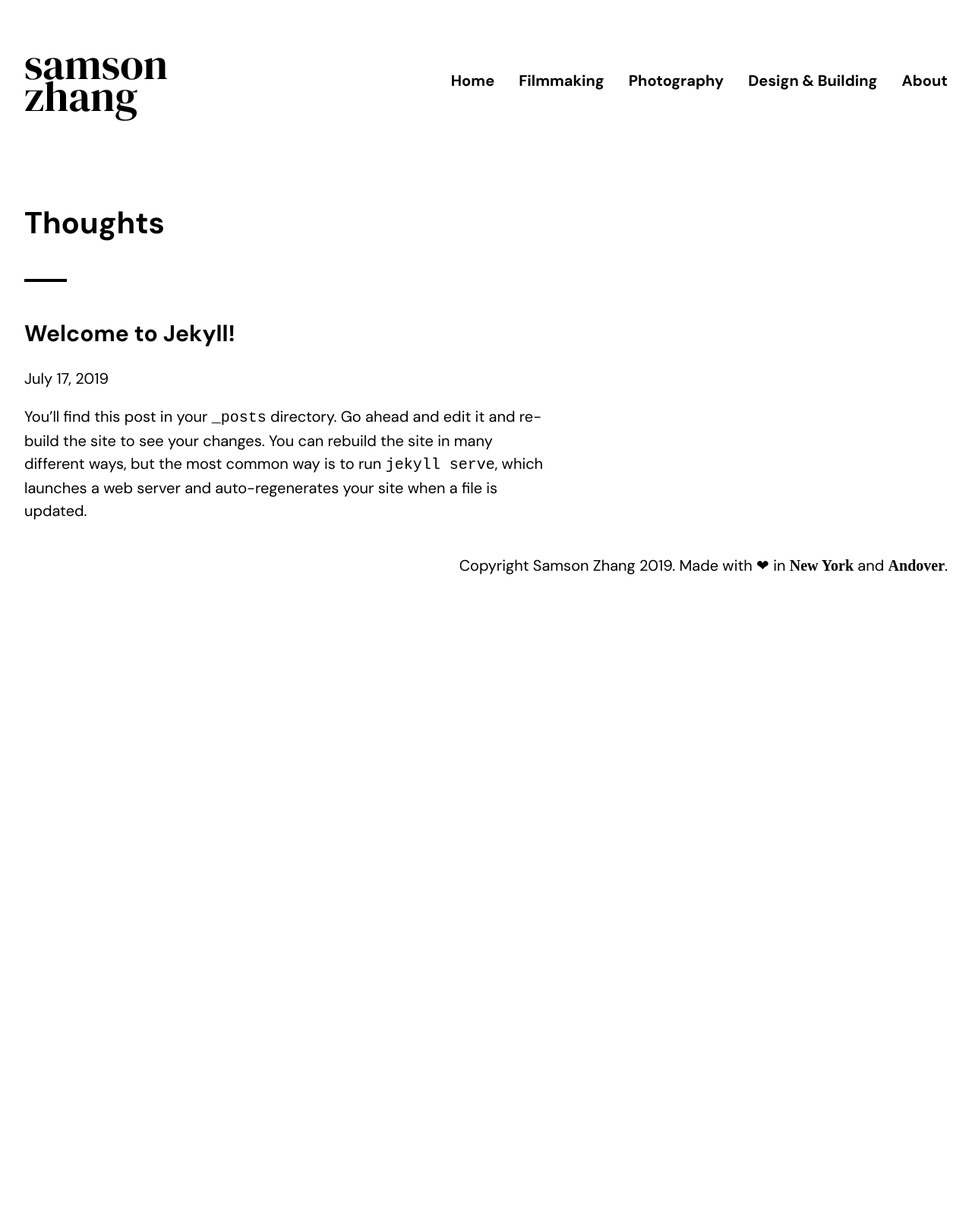
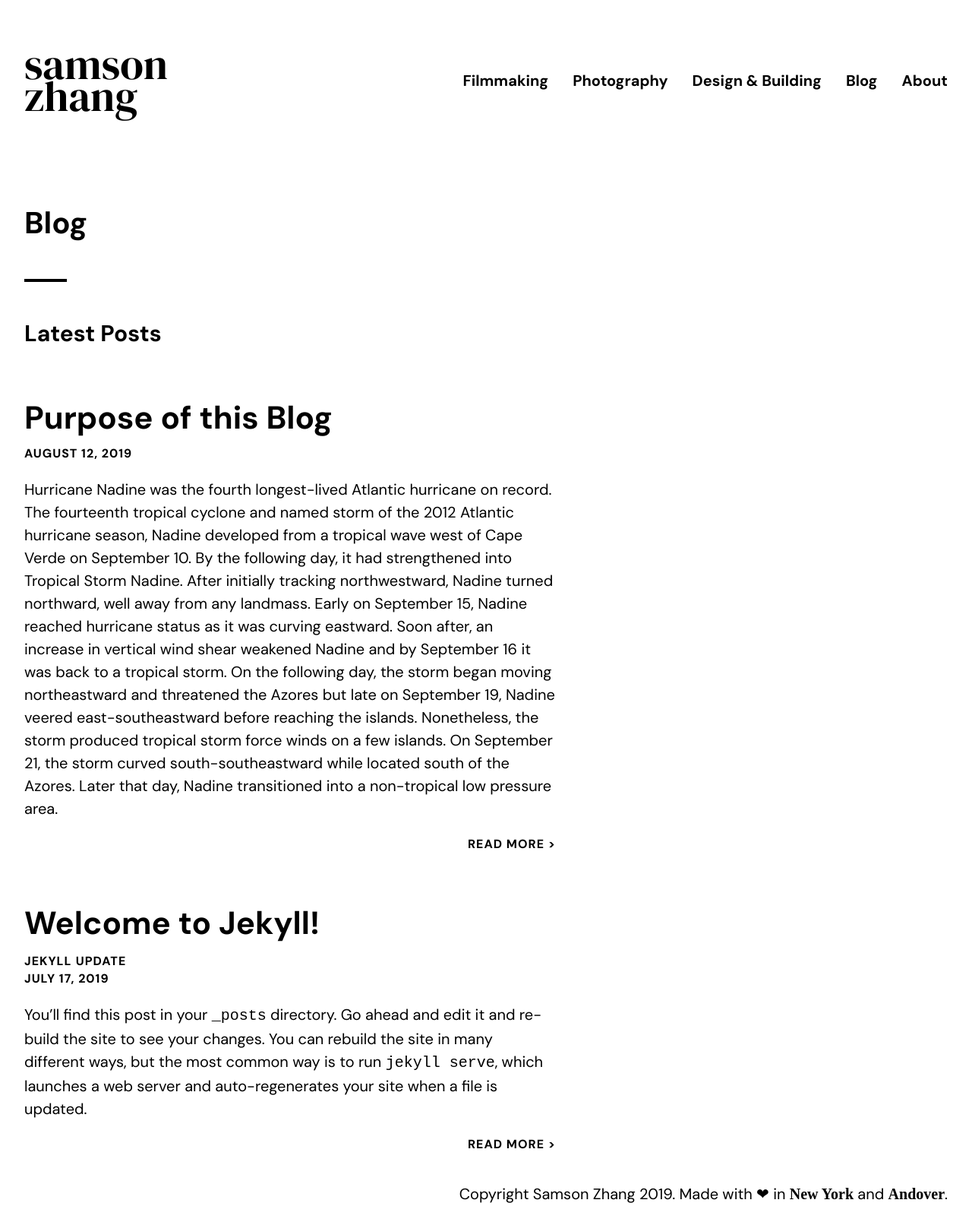
Before and after one commit to wwsalmon/portfolio, a Jekyll site: the page built from blog.md, in a window 1280 px wide. Shown: the whole page at 76% size. Built offline with Jekyll 4.4.1, drawn with Linux system fonts in a browser that asks for light colours; some web fonts are replaced; before the commit the page ends 900 px from its top, so only the background shows below that.

Commit message:
Blog Progress

```diff
--- a/_includes/footer.html
+++ b/_includes/footer.html
@@ -1,5 +1,5 @@
 <div class='footer'>
     <div class='container'>
-        <span>Copyright Samson Zhang 2019. Made with ❤ in <b>New York</b> and <b>Andover</b>.</span>
+        <span>Copyright Samson Zhang {{ site.time | date: '%Y' }}. Made with ❤ in <b>New York</b> and <b>Andover</b>.</span>
     </div>
 </div>
--- a/_includes/homeheader.html
+++ b/_includes/homeheader.html
@@ -6,10 +6,10 @@
     Menu</span></div>
         <div class='nav'>
             <div class='nav-item close-menu'><i class="fas fa-times"></i></div>
-            <a href='{{ site.baseurl }}/' class='nav-item'>Home</a>
             <a href='{{ site.baseurl }}/film' class='nav-item'>Filmmaking</a>
             <a href='{{ site.baseurl }}/photo' class='nav-item'>Photography</a>
             <a href='{{ site.baseurl }}/projects' class='nav-item'>Design & Building</a>
+            <a href='{{ site.baseurl }}/blog' class='nav-item'>Blog</a>
             <a href='{{ site.baseurl }}/about' class='nav-item'>About</a>
         </div>
     </div>
--- a/_layouts/blog.html
+++ b/_layouts/blog.html
@@ -2,13 +2,21 @@
 layout: default
 ---
 
-<h1>Thoughts</h1>
+<h1>Blog</h1>
 <div class='divider'></div>
+
+<h2>Latest Posts</h2>
 
 {% for post in site.posts %}
 <div class='post'>
-    <h2><a href='{{ post.url }}'>{{ post.title }}</a></h2>
-    <p>{{ post.date | date: "%B %-d, %Y" }}</p>
+    <h3><a href='{{ post.url }}'>{{ post.title }}</a></h3>
+    <div class='categories'>
+        {% for category in post.categories %}
+        <div class='category'><a href='{{ category.url }}'>{{ category }}</a></div>
+        {% endfor %}
+    </div>
+    <p class='date'>{{ post.date | date: "%B %-d, %Y" }}</p>
     <p>{{ post.excerpt }}</p>
+    <p class='more'><a href='{{ post.url }}'>Read More ></a></p>
 </div>
 {% endfor %}
--- /dev/null
+++ b/_posts/2019-08-21-blog-purpose.md
@@ -0,0 +1,6 @@
+---
+layout: post
+title: "Purpose of this Blog"
+date: 2019-08-12 17:15:08
+---
+Hurricane Nadine was the fourth longest-lived Atlantic hurricane on record. The fourteenth tropical cyclone and named storm of the 2012 Atlantic hurricane season, Nadine developed from a tropical wave west of Cape Verde on September 10. By the following day, it had strengthened into Tropical Storm Nadine. After initially tracking northwestward, Nadine turned northward, well away from any landmass. Early on September 15, Nadine reached hurricane status as it was curving eastward. Soon after, an increase in vertical wind shear weakened Nadine and by September 16 it was back to a tropical storm. On the following day, the storm began moving northeastward and threatened the Azores but late on September 19, Nadine veered east-southeastward before reaching the islands. Nonetheless, the storm produced tropical storm force winds on a few islands. On September 21, the storm curved south-southeastward while located south of the Azores. Later that day, Nadine transitioned into a non-tropical low pressure area.
--- a/_sass/abstracts.scss
+++ b/_sass/abstracts.scss
@@ -45,3 +45,9 @@ $videogutter: 32px;
     top: 50%;
     transform: translate(-50%,-50%);
 }
+
+@mixin hover-light{
+    &:hover{
+            color: rgba(0,0,0,0.4);
+    }
+}
--- a/_sass/blog.scss
+++ b/_sass/blog.scss
@@ -0,0 +1,34 @@
+.post{
+    margin-top: 64px;
+
+    h3{
+        font-size: 42px;
+        margin-bottom: 8px;
+        a{
+            @include hover-light;
+        }
+    }
+
+    .date{
+        @include uppercase-style;
+        margin: 0;
+    }
+
+    .more{
+        @include uppercase-style;
+        text-align: right;
+        a{
+            @include hover-light;
+        }
+    }
+
+    .categories{
+        .category{
+            display: inline-block;
+            @include uppercase-style;
+            a{
+                @include hover-light;
+            }
+        }
+    }
+}
--- a/blog.md
+++ b/blog.md
@@ -1,3 +1,4 @@
 ---
+title: Blog
 layout: blog
 ---
--- a/css/style.scss
+++ b/css/style.scss
@@ -7,6 +7,7 @@
 @import "photo";
 @import "video";
 @import "casestudy";
+@import "blog";
 
 body{
     margin: 0;
```
